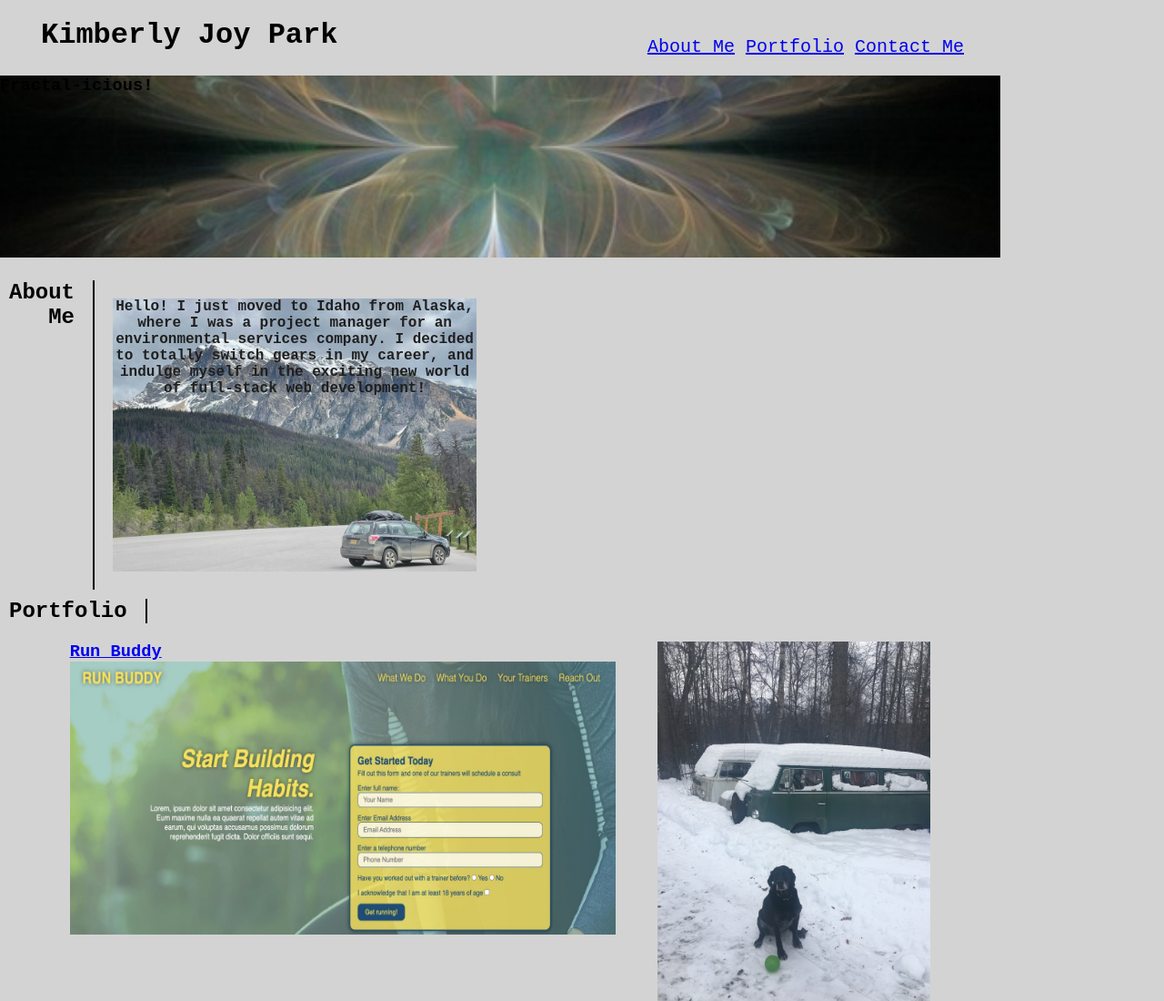
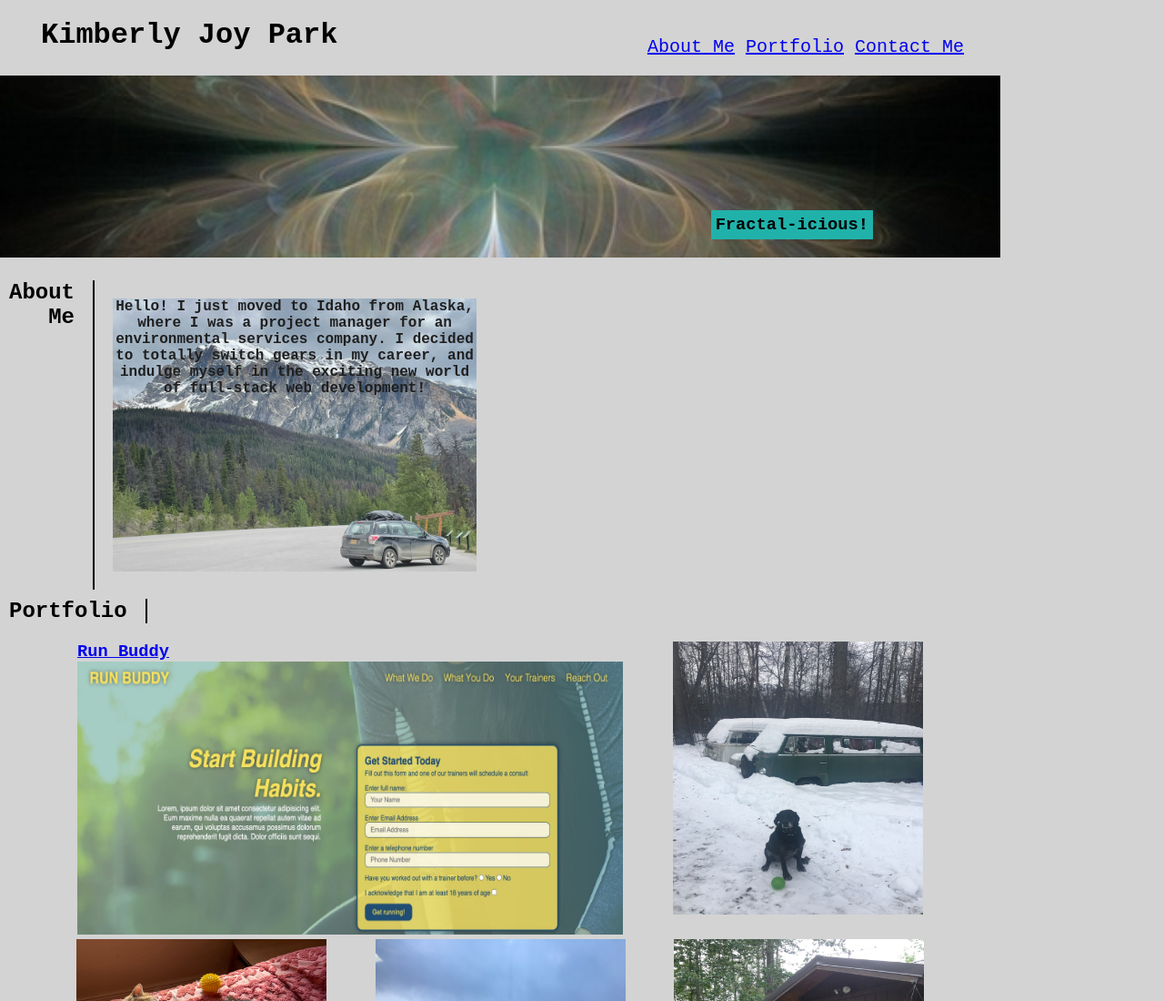
Before and after one commit to KimberlyPark/portfolio, a plain HTML site: page index.html in a window 1280 px wide. Shown: the top 1100 px of the page at 91% size. Drawn offline with Linux system fonts and the light colour scheme.

```diff
--- a/assets/css/style.css
+++ b/assets/css/style.css
@@ -56,7 +56,7 @@
     background-size: cover;
     }
 
-.hero-text h2 {
+.hero-text h3 {
     background-color: lightseagreen;
     padding: 5px;
     color: black;
@@ -78,17 +78,6 @@
 p {
     font-weight: bolder;
 }
-
-.run-buddy-img {
-    height: 300px;
-    width: 600px;
-}
-
-.buddy-buses, .hugging-kitties, .palmer-office, .buddy-cabin {
-    height: 400px;
-    width: 300px;
-}
-
 
 .aboutMe, .portfolio, .contactMe {
     display: flex;
@@ -113,6 +102,16 @@
     justify-content: space-evenly;
 }
 
+.run-buddy-img {
+    height: 300px;
+    width: 600px;
+}
+
+.buddy-buses, .hugging-kitties, .palmer-office, .buddy-cabin {
+    height: 300px;
+    width: 275px;
+}
+
 .contactInfo {
     display: inline;
     float: right;
```
